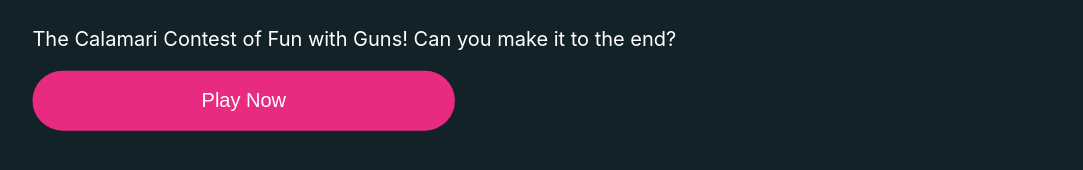
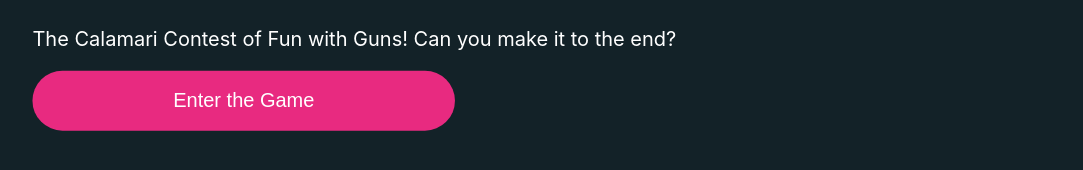
Before and after one commit to Game-Of-Squid/squid-game, a React (Create React App) app in the folder client/: page / in a window 1280 px wide. Shown: the part 478-648 px from the top of the page, without its empty margins (103-1186 px from the left). Built offline with nearby package versions, Linux system fonts and the light colour scheme.

Commit message:
Fullscreen game div

```diff
--- a/client/src/App.css
+++ b/client/src/App.css
@@ -107,6 +107,11 @@
   align-items: center;
   justify-content: center;
   width: 100%;
+  position:absolute;
+  top:0px;
+  right:0px;
+  bottom:0px;
+  left:0px;
 }
 
 .video {
--- a/client/src/components/StartPage.tsx
+++ b/client/src/components/StartPage.tsx
@@ -2,6 +2,7 @@ import React from 'react'
 import SquareOutlinedIcon from '@mui/icons-material/SquareOutlined';
 import CircleOutlinedIcon from '@mui/icons-material/CircleOutlined';
 import ChangeHistoryOutlinedIcon from '@mui/icons-material/ChangeHistoryOutlined';
+
 import './eye.css'
 import { useNavigate } from 'react-router';
 
@@ -32,7 +33,9 @@ const StartPage = () => {
 
         <p>The Calamari Contest of Fun with Guns! Can you make it to the end? </p>
 
-        <button onClick={handleClick} className='play-button'>Play Now</button>
+        <button onClick={handleClick} className='play-button'>
+            Enter the Game
+        </button>
 
 
 
```
